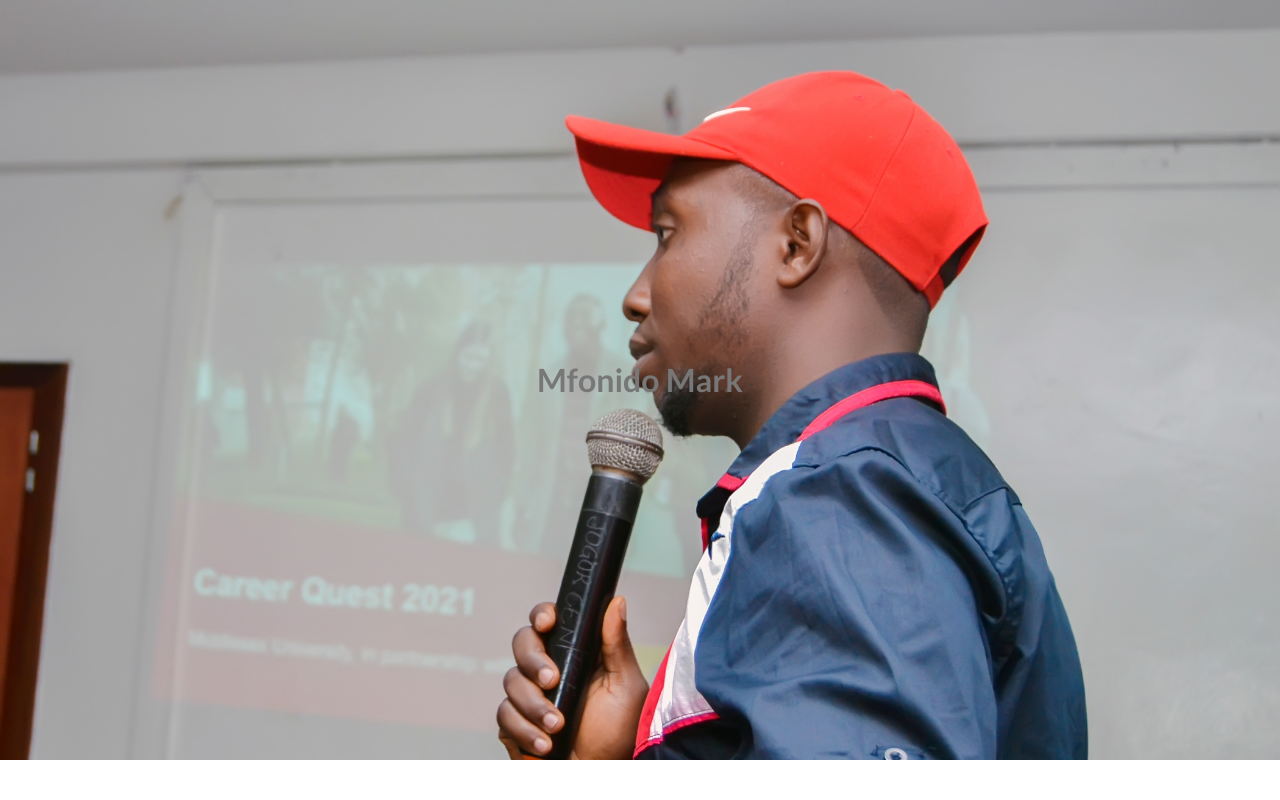
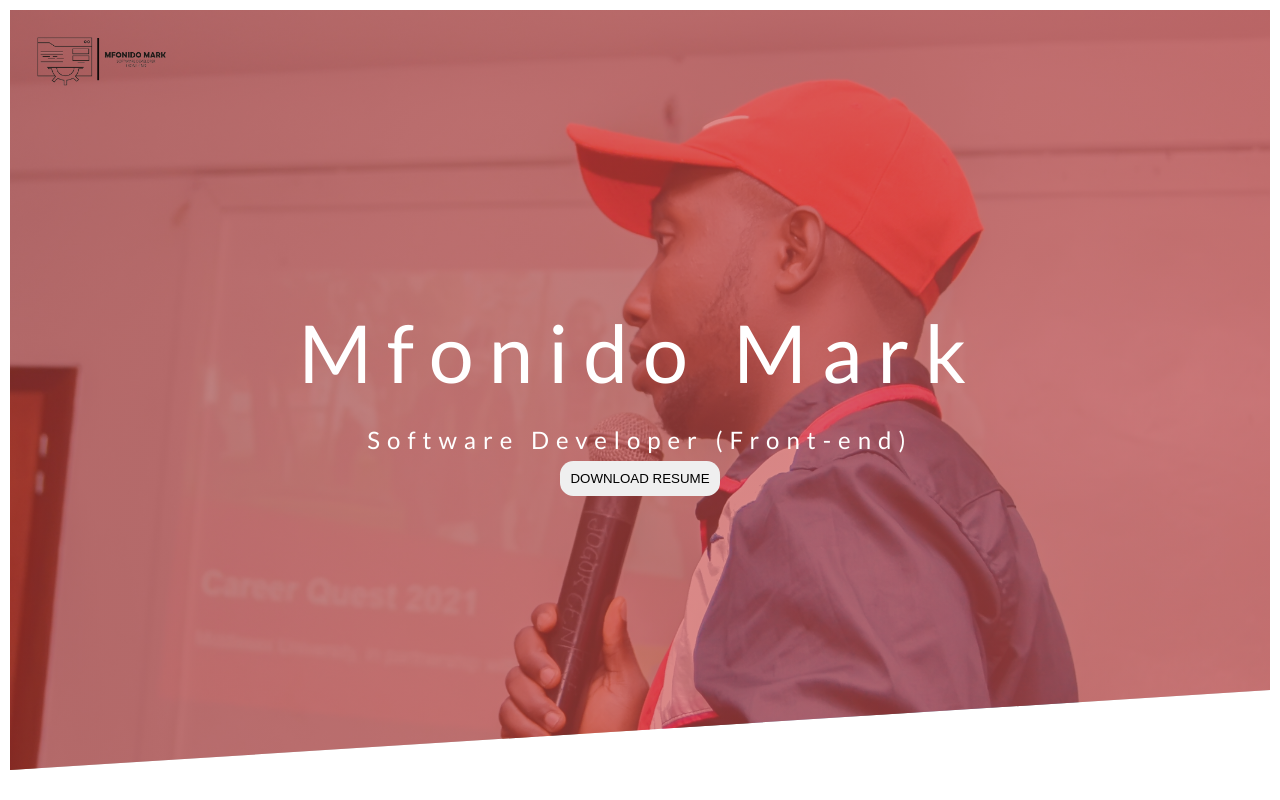
Before and after one commit to favourmark05/mfonido, a Vue app: page / in a window 1280 px wide. Built offline with nearby package versions, Linux system fonts and the light colour scheme.

Commit message:
header content

```diff
--- a/public/index.html
+++ b/public/index.html
@@ -25,6 +25,7 @@
       font-size: 16px;
       line-height: 1.7;
       color: #777;
+      padding: 10px;
     }
   </style>
   <noscript>
--- a/src/components/webLayers/hero.vue
+++ b/src/components/webLayers/hero.vue
@@ -1,7 +1,14 @@
 <template>
-  <header class="header">
+  <header class="hero">
+    <div class="logo-box">
+      <img src="../../assets/logo1.png" alt="logo" class="logo">
+    </div>
 <div class="container">
-  <h1>Mfonido Mark</h1>
+  <h1>
+    <span class="title-head">Mfonido Mark</span>
+    <span class="title-head-sub">Software Developer (Front-end)</span>
+  </h1>
+  <button class="cv">DOWNLOAD RESUME</button>
 </div>
   </header>
 </template>
@@ -13,13 +20,45 @@ export default {
 </script>
 
 <style scoped>
-.header{
+.hero{
   height: 95vh;
-  background-image: url('../../assets/header.jpg');
+  background-image: linear-gradient(to right, rgba(189, 61, 61, 0.575), rgba(206, 79, 79, 0.664)),url('../../assets/header.jpg');
   background-size: cover;
   display: flex;
+  background-position:top;
+  position: relative;
+  clip-path: polygon(0 0,100% 0,100% 85vh,0 100%);
 }
 .container{
   margin: auto;
+  color: white;
+  text-align: center;
+}
+.logo-box{
+  position: absolute;
+  top: 20px;
+  left: 20px;
+}
+.logo{
+  height: 60px;
+  cursor: pointer;
+}
+.title-head{
+  display: block;
+  font-size: 10vh;
+  font-weight: 400;
+  letter-spacing: 15px;
+}
+.title-head-sub{
+  display: block;
+  font-size: 3vh;
+  font-weight: 400;
+  letter-spacing: 7px;
+}
+.cv{
+  padding: 10px;
+  border-radius: 1em;
+  border: none;
+  cursor: pointer;
 }
 </style>>
```
Also changed, not shown: src/assets/logo1.png (added).
